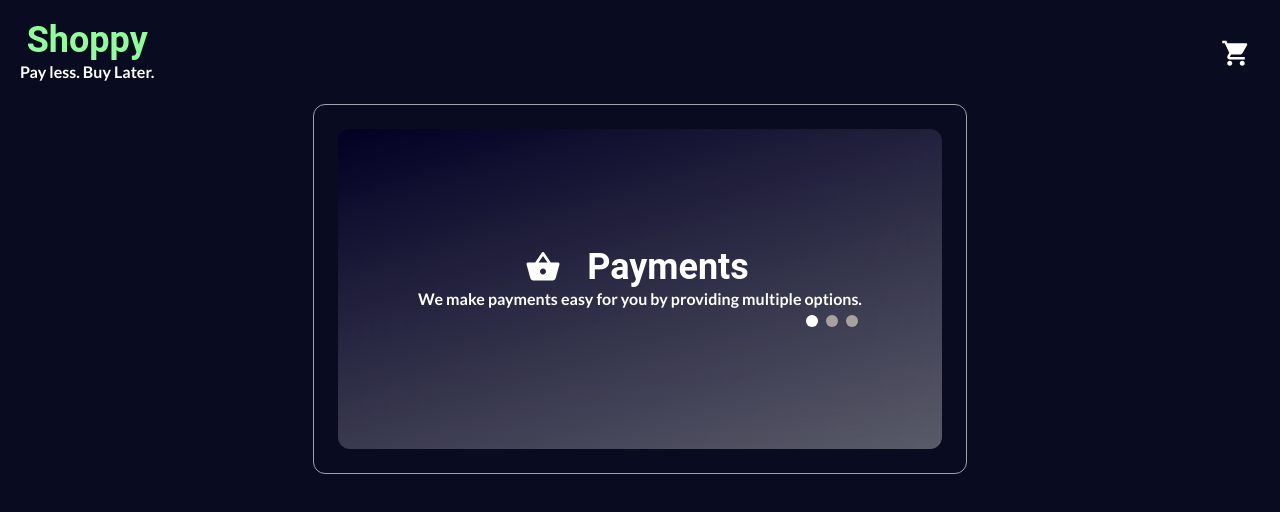
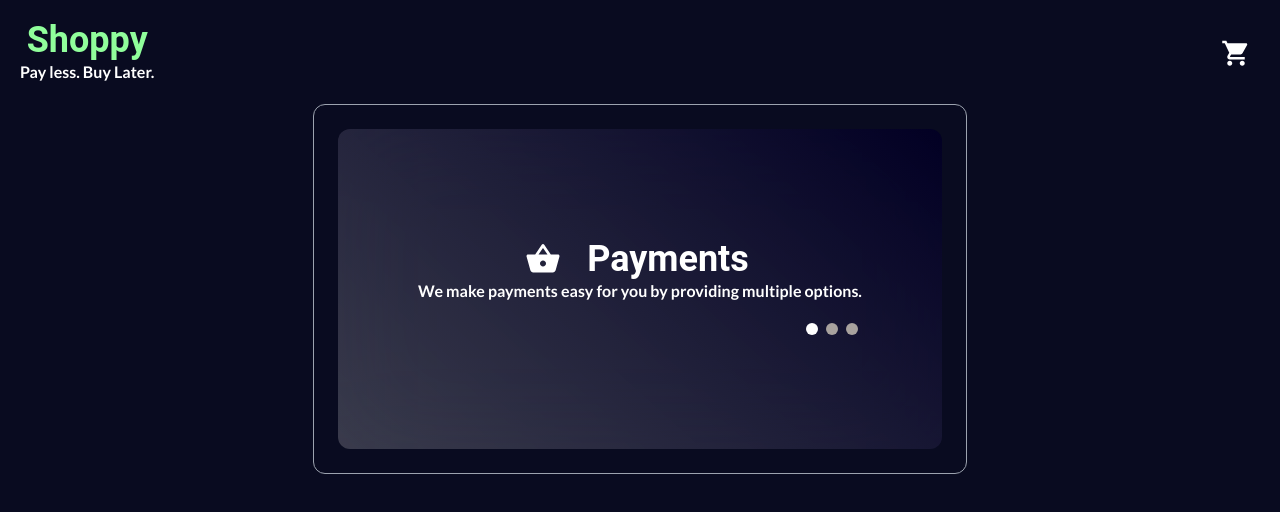
Before and after one commit to rchtect/eshop-react, a React (Vite) app: page / in a window 1280 px wide. Shown: the top 512 px of the page. Built offline with nearby package versions, Linux system fonts and the light colour scheme.

Commit message:
Fixed info card

```diff
--- a/src/maincontent/carousel.css
+++ b/src/maincontent/carousel.css
@@ -1,5 +1,5 @@
 .bgCarousel {
-    background: linear-gradient(163deg, rgba(2,0,36,1) 0%, rgba(255,255,255,0.33) 100%);
+    background: linear-gradient(222deg, rgba(2,0,36,1) 0%, rgba(255,255,255,0.20) 100%);
     backdrop-filter: blur(50px);
     /* Note: backdrop-filter has minimal browser support */
 }
--- a/src/maincontent/carousel.tsx
+++ b/src/maincontent/carousel.tsx
@@ -11,7 +11,7 @@ return(
             </div>
             <p className="font-bold text-l">We make payments easy for you by providing multiple options.</p>
             </div>
-            <div className="CarouselDots flex flex-row items-center justify-end">
+            <div className="CarouselDots flex flex-row items-center justify-end pt-4">
                 <div className="dot w-3 h-3 bg-white rounded-full m-1"></div>
                 <div className="dot w-3 h-3 bg-stone-400 rounded-full m-1"></div>
                 <div className="dot w-3 h-3 bg-stone-400 rounded-full m-1"></div>
```
